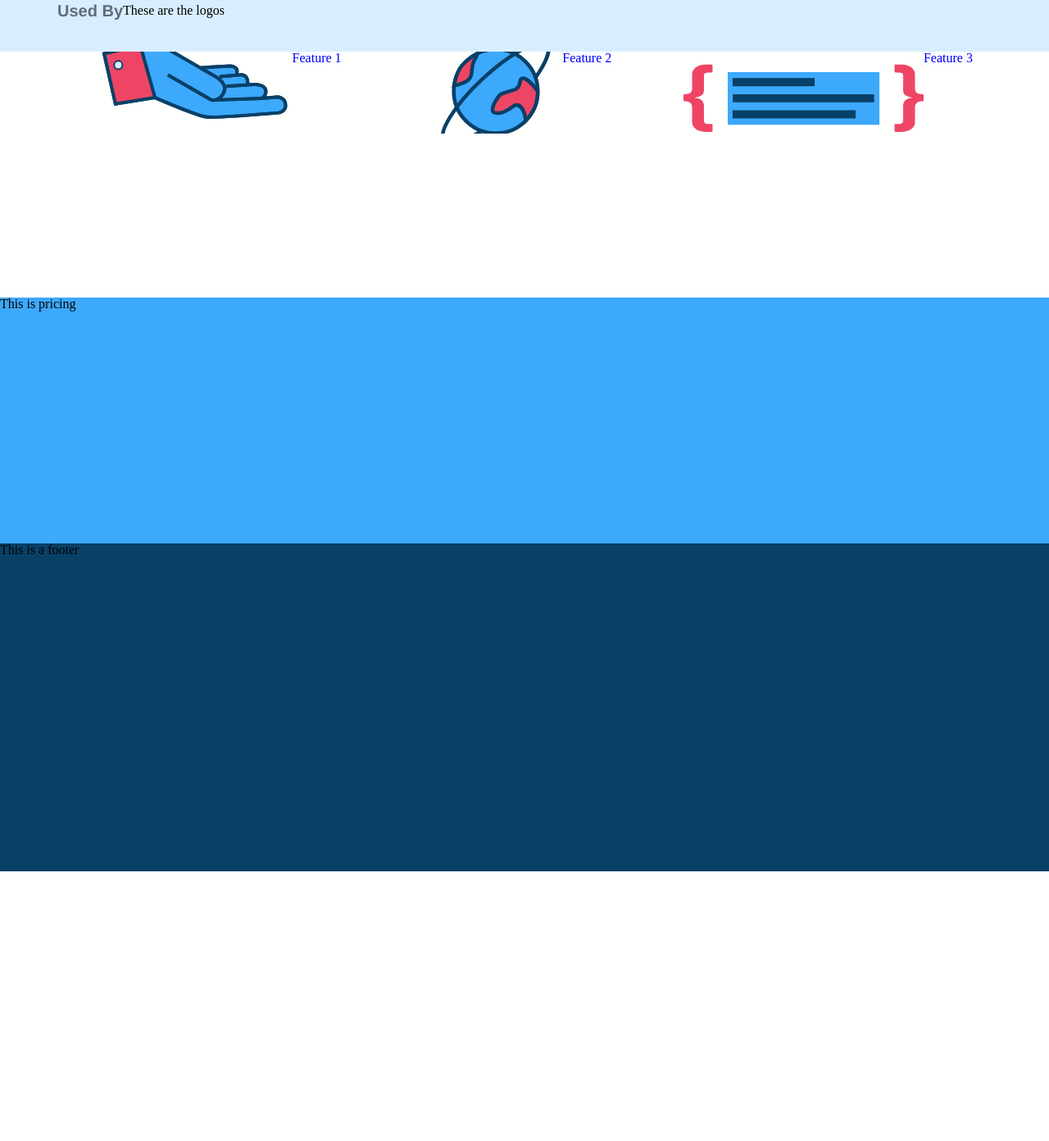
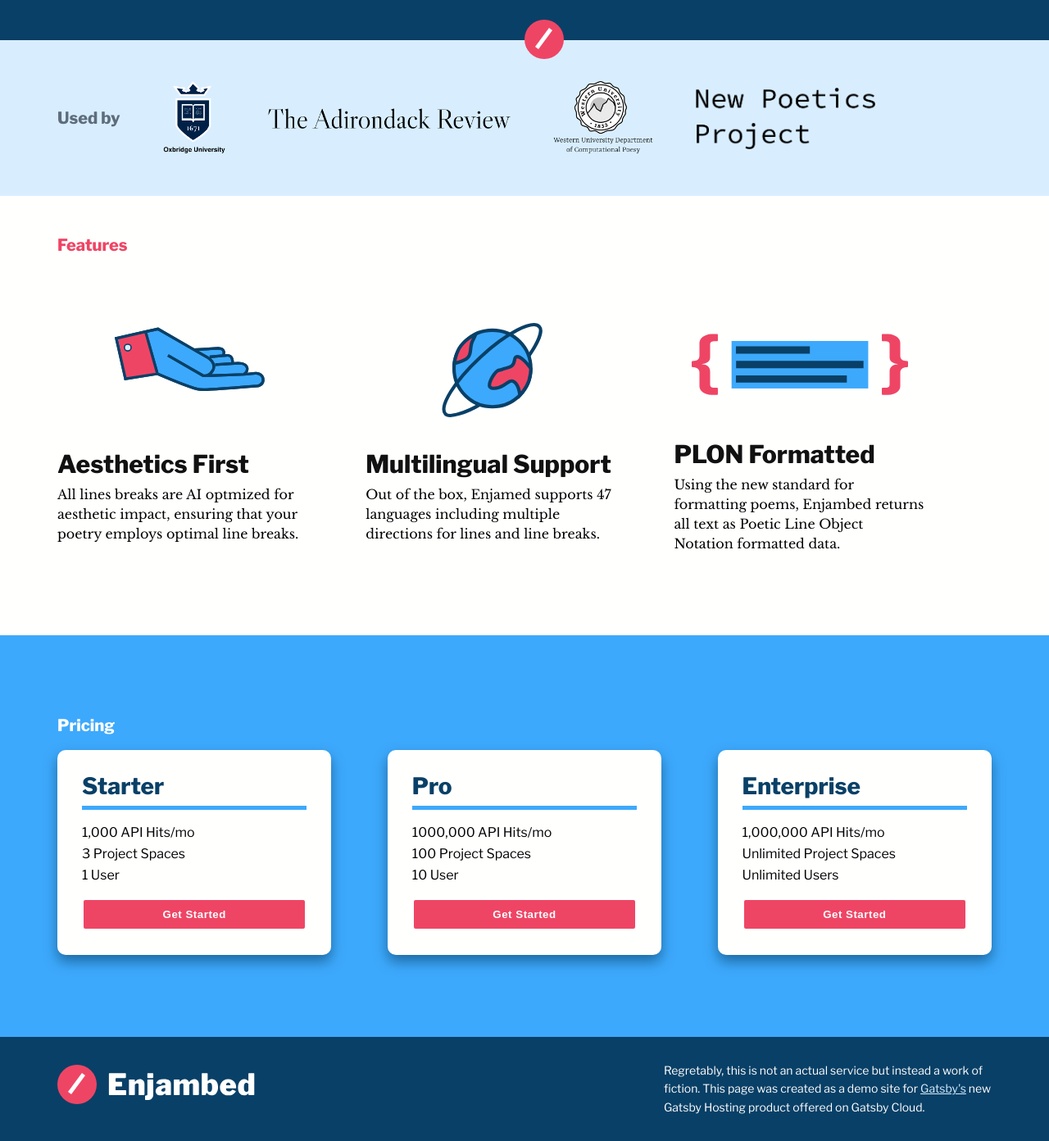
Before and after one commit to jsumnersmith/enjambed-marketing, a Gatsby site: page / in a window 1280 px wide. Shown: the part 531-1923 px from the top of the page at 82% size. Before the commit the page ends 1594 px from the top, so only its background shows below. Built offline with nearby package versions, Linux system fonts and the light colour scheme; Gatsby itself is replaced by a stand-in of ours.

Commit message:
Second pass.'

```diff
--- a/package.json
+++ b/package.json
@@ -19,6 +19,8 @@
     "babel-plugin-styled-components": "^1.12.0",
     "gatsby": "^2.32.3",
     "gatsby-plugin-image": "^0.7.1",
+    "gatsby-plugin-manifest": "^2.12.0",
+    "gatsby-plugin-prefetch-google-fonts": "^1.4.3",
     "gatsby-plugin-sharp": "^2.14.1",
     "gatsby-plugin-styled-components": "^3.10.0",
     "gatsby-source-filesystem": "^2.11.0",
--- /dev/null
+++ b/src/components/Button.js
@@ -0,0 +1,21 @@
+import styled from 'styled-components';
+import { rgba } from 'polished';
+
+const Button = styled.button`
+  outline: none;
+  background: ${({theme})=> theme.colors.red};
+  padding: ${({theme})=> `${theme.spacing[2]}px ${theme.spacing[3]}px`};
+  // height: 100%;
+  border: ${({theme}) => `2px solid ${theme.colors.white}`};
+  color: ${({theme}) => theme.colors.white};
+  font-weight: 800;
+  letter-spacing: .5px;
+  border-radius: 4px;
+  transition: background .2s ease-in-out;
+  &:hover {
+    cursor: pointer;
+    background: ${({theme}) => rgba(theme.colors.red, .9)};
+  }
+`;
+
+export default Button;
--- a/src/components/Features.js
+++ b/src/components/Features.js
@@ -2,37 +2,57 @@
 import styled from 'styled-components';
 import { StaticImage } from 'gatsby-plugin-image';
 
-
 const Header = () => (
   <Wrapper>
     <Inner>
+      <SectionTitle>Features</SectionTitle>
+      <Row>
         <FeatureWrapper>
+          <FeatureImage>
             <StaticImage
               src="../images/hand.svg"
-          layout="constrained"
-          width={400}
-          height={200}
+              loading="eager"
+              layout="fixed"
+              width={250}
+              height={175}
+              objectFit="contain"
+              placeholder="blurred"
             />
-        <h3>Feature 1</h3>
+          </FeatureImage>
+          <FeatureTitle>Aesthetics First</FeatureTitle>
+          <p>All lines breaks are AI optmized for aesthetic impact, ensuring that your poetry employs optimal line breaks.</p>
         </FeatureWrapper>
         <FeatureWrapper>
+          <FeatureImage>
             <StaticImage
               src="../images/world.svg"
-          layout="constrained"
-          width={400}
-          height={200}
+              layout="fixed"
+              loading="eager"
+              width={150}
+              height={150}
+              objectFit="contain"
+              placeholder="blurred"
             />
-        <h3>Feature 2</h3>
+          </FeatureImage>
+          <FeatureTitle>Multilingual Support</FeatureTitle>
+          <p>Out of the box, Enjamed supports 47 languages including multiple directions for lines and line breaks.</p>
         </FeatureWrapper>
         <FeatureWrapper>
+          <FeatureImage>
             <StaticImage
               src="../images/code.svg"
-          layout="constrained"
-          width={400}
-          height={200}
+              layout="fixed"
+              loading="eager"
+              width={293}
+              height={100}
+              objectFit="contain"
+              placeholder="blurred"
             />
-        <h3>Feature 3</h3>
+          </FeatureImage>
+          <FeatureTitle>PLON Formatted</FeatureTitle>
+          <p>Using the new standard for formatting poems, Enjambed returns all text as Poetic Line Object Notation formatted data.</p>
         </FeatureWrapper>
+      </Row>
     </Inner>
   </Wrapper>
 );
@@ -40,7 +60,7 @@
 const Wrapper = styled.div`
   background: ${({theme}) => theme.colors.white};
   width: 100%;
-  min-height: 300px;
+  height: 100%;
 `;
 
 const Inner = styled.div`
@@ -49,18 +69,46 @@
   max-width: 95%;
   width: 1140px;
   height: 100%;
-  padding-top: ${({theme}) => theme.spacing[3]};
-  padding-bottom: ${({theme}) => theme.spacing[3]};
+  padding-top: ${({theme}) => theme.spacing[5]}px;
+  padding-bottom: ${({theme}) => theme.spacing[6]}px;
+`;
+
+const SectionTitle = styled.h3`
+  font-family: ${({theme}) => theme.fonts.sans};
+  font-size: 20px;
+  font-weight: 800;
+  color: ${({theme}) => theme.colors.red};
+  margin-bottom: ${({theme}) => theme.spacing[4]}px;
+`;
+
+const Row = styled.div`
   display: flex;
+  align-items: center;
+`
+
+const FeatureWrapper = styled.div`
+  dos[;a]
+  justify-content: center;
+  width: 27%;
+  & > * { width: 100%; }
+  & + & { margin-left: 6%;}
+  & p { line-height: 1.5; font-family: ${({theme}) => theme.fonts.serif}; font-size: 16px; }
+`;
+
+const FeatureImage = styled.div`
+  height: 200px;
+  width: 100%;
+  display: flex;
+  justify-content: center;
   align-items: center;
 `;
 
-const FeatureWrapper = styled.div`
-  display: flex;
-  justify-content: center;
-  width: 33%;
-  height: 100px;
-  color: blue;
-`
+const FeatureTitle = styled.h3`
+  color: ${({theme})=>theme.colors.black};
+  font-size: 30px;
+  font-weight: 800;
+  font-family: ${({theme})=>theme.fonts.sans};
+  margin-bottom: ${({theme})=> theme.spacing[2]}px;
+`;
 
 export default Header;
--- a/src/components/Footer.js
+++ b/src/components/Footer.js
@@ -1,16 +1,42 @@
 import React from 'react';
 import styled from 'styled-components';
+import Logo from './Logo';
+
+
+
+const Header = () => (
+  <Wrapper>
+    <Inner>
+      <Logo/>
+      <FooterText>Regretably, this is not an actual service but instead a work of fiction. This page was created as a demo site for <a href="https://gatsbyjs.com">Gatsby's</a> new Gatsby Hosting product offered on Gatsby Cloud.</FooterText>
+    </Inner>
+  </Wrapper>
+);
 
 const Wrapper = styled.div`
   background: ${({theme}) => theme.colors.blue};
   width: 100%;
-  min-height: 50vh;
 `
+const Inner = styled.div`
+  margin-left: auto;
+  margin-right: auto;
+  max-width: 95%;
+  width: 1140px;
+  height: 100%;
+  padding-top: ${({theme}) => theme.spacing[4]}px;
+  padding-bottom: ${({theme}) => theme.spacing[4]}px;
+  display: flex;
+  align-items: flex-start;
+  justify-content: space-between;
+`;
 
-const Header = () => (
-  <Wrapper>
-    This is a footer
-  </Wrapper>
-);
+const FooterText = styled.p`
+  color: ${({theme})=> theme.colors.white};
+  font-family: ${({theme})=> theme.fonts.sans};
+  line-height: 1.6;
+  width: 400px;
+  font-size: 14px;
+  a { color: ${({theme}) => theme.colors.skyBlue}; }
+`;
 
 export default Header;
--- a/src/components/Header.js
+++ b/src/components/Header.js
@@ -1,14 +1,14 @@
 import React from 'react';
 import styled from 'styled-components';
-import { rgba } from 'polished';
 import Logo from './Logo';
+import Button from './Button';
 
 const Header = () => (
   <Wrapper>
     <Inner>
       <Row>
         <Logo />
-        <Button>Get Started</Button>
+        <Button style={{height: "100%"}}>Get Started</Button>
       </Row>
       <Row>
         <div>
@@ -41,7 +41,7 @@
 const Wrapper = styled.div`
   background: ${({theme}) => theme.colors.blue};
   width: 100%;
-  min-height: 50vh;
+  min-height: 580px;
   overflow: hidden;
 `;
 
@@ -60,22 +60,6 @@
   justify-content: space-between;
   & + & { margin-top: ${({theme}) => theme.spacing[5]}px;}
 `;
-const Button = styled.button`
-  outline: none;
-  background: ${({theme})=> theme.colors.red};
-  padding: ${({theme})=> `${theme.spacing[2]}px ${theme.spacing[3]}px`};
-  height: 100%;
-  border: ${({theme}) => `2px solid ${theme.colors.white}`};
-  color: ${({theme}) => theme.colors.white};
-  font-weight: bold;
-  letter-spacing: .5px;
-  border-radius: 4px;
-  transition: background .2s ease-in-out;
-  &:hover {
-    cursor: pointer;
-    background: ${({theme}) => rgba(theme.colors.red, .9)};
-  }
-`;
 
 const SmallTitle = styled.h4`
   color: ${({theme}) => theme.colors.white};
@@ -89,7 +73,7 @@
 const TagLine = styled.h3`
   color: ${({theme}) => theme.colors.white};
   font-family: ${({theme}) => theme.fonts.sans};
-  font-weight: 700;
+  font-weight: 800;
   font-size: 96px;
   max-width: 70%;
   position: relative;
--- a/src/components/Logo.js
+++ b/src/components/Logo.js
@@ -1,9 +1,9 @@
 import React from 'react';
-import { StaticImage } from 'gatsby-plugin-image';
+import logo from "../images/logo.svg";
 
 const Logo = () => (
-  <StaticImage
-    src="../images/logo.svg"
+  <img
+    src={logo}
     alt="Circled Slash Mark with Enjambed Wordmark"
   />
 );
--- a/src/components/LogoStrip.js
+++ b/src/components/LogoStrip.js
@@ -1,14 +1,20 @@
 import React from 'react';
 import styled from 'styled-components';
 import { StaticImage } from 'gatsby-plugin-image';
-
+import adirondack from '../images/adirondack.png';
+import oxbridge from '../images/oxbridge.png';
+import poetics from '../images/poetics.png';
+import western from '../images/western.png';
 
 const Header = () => (
   <Wrapper>
     <Mark><StaticImage src="../images/mark.svg"/></Mark>
     <Inner>
-      <Label>Used By</Label>
-      <div>These are the logos</div>
+      <Label>Used by</Label>
+      <img src={oxbridge} alt="Oxbridge University" style={{height: 90}}/>
+      <img src={adirondack} alt="The Adirondack Review" style={{height: 25}} />
+      <img src={western} alt="Western University Department of Computational Poesy" style={{height: 90}}/>
+      <img src={poetics} alt="New Poetics Project"/>
     </Inner>
   </Wrapper>
 );
@@ -17,7 +23,6 @@
   position: relative;
   background: ${({theme}) => theme.colors.skyBlue};
   width: 100%;
-  height: 100px;
 `;
 
 const Inner = styled.div`
@@ -26,10 +31,15 @@
   max-width: 95%;
   width: 1140px;
   height: 100%;
-  padding-top: ${({theme}) => theme.spacing[3]};
-  padding-bottom: ${({theme}) => theme.spacing[3]};
+  padding-top: ${({theme}) => theme.spacing[5]}px;
+  padding-bottom: ${({theme}) => theme.spacing[5]}px;
   display: flex;
   align-items: center;
+  img {
+    height: 75px;
+    width: auto;
+    margin-left: 50px;
+  }
 `;
 
 const Mark = styled.div`
@@ -43,7 +53,7 @@
   font-family: ${({theme}) => theme.fonts.sans};
   color: ${({theme}) => theme.colors.gray};
   font-size: 20px;
-  font-weight: 900;
+  font-weight: 800;
   flex-grow:
 `;
 
--- a/src/components/Pricing.js
+++ b/src/components/Pricing.js
@@ -1,16 +1,95 @@
 import React from 'react';
 import styled from 'styled-components';
+import Button from './Button';
+import { rgba } from 'polished';
+
+const Header = () => (
+  <Wrapper>
+    <Inner>
+      <Label>Pricing</Label>
+      <CardWrapper>
+        <PriceCard>
+          <PriceTitle>Starter</PriceTitle>
+          <ul>
+            <li>1,000 API Hits/mo</li>
+            <li>3 Project Spaces</li>
+            <li>1 User</li>
+          </ul>
+          <Button style={{display: 'block', width: "100%"}}>Get Started</Button>
+        </PriceCard>
+        <PriceCard>
+          <PriceTitle>Pro</PriceTitle>
+          <ul>
+            <li>1000,000 API Hits/mo</li>
+            <li>100 Project Spaces</li>
+            <li>10 User</li>
+          </ul>
+          <Button style={{display: 'block', width: "100%"}}>Get Started</Button>
+        </PriceCard>
+        <PriceCard>
+          <PriceTitle>Enterprise</PriceTitle>
+          <ul>
+            <li>1,000,000 API Hits/mo</li>
+            <li>Unlimited Project Spaces</li>
+            <li>Unlimited Users</li>
+          </ul>
+          <Button style={{display: 'block', width: "100%"}}>Get Started</Button>
+        </PriceCard>
+      </CardWrapper>
+    </Inner>
+  </Wrapper>
+);
 
 const Wrapper = styled.div`
   background: ${({theme}) => theme.colors.lightBlue};
   width: 100%;
   min-height: 300px;
+`;
+
+const Inner = styled.div`
+  margin-left: auto;
+  margin-right: auto;
+  max-width: 95%;
+  width: 1140px;
+  height: 100%;
+  padding-top: ${({theme}) => theme.spacing[6]}px;
+  padding-bottom: ${({theme}) => theme.spacing[6]}px;
+`;
+
+const Label = styled.h3`
+  color: white;
+  font-family: ${({theme})=>theme.fonts.sans};
+  font-size: 20px;
+  font-weight: 800;
+  margin-bottom: ${({theme})=> theme.spacing[3]}px;
+`;
+
+const PriceCard = styled.div`
+  background: ${({theme}) => theme.colors.white};
+  border-radius: 10px;
+  width: 27%;
+  padding: ${({theme}) => theme.spacing[4]}px;
+  box-shadow: ${({theme}) => `0px 8px 16px ${rgba(theme.colors.blue, .6)}`};
+  & + & { margin-left: 6%; }
+  ul  {
+    margin-bottom: ${({theme}) => theme.spacing[3]}px;
+    font-family: ${({theme}) => theme.fonts.sans};
+  }
+  li + li { margin-top: ${({theme}) => theme.spacing[2]}px; }
+`;
+
+const PriceTitle = styled.h4`
+  color: ${({theme}) => theme.colors.blue};
+  font-size: 28px;
+  font-weight: 800;
+  font-family: ${({theme}) => theme.fonts.sans};
+  padding-bottom: ${({theme}) => theme.spacing[2]}px;
+  margin-bottom: ${({theme}) => theme.spacing[3]}px;
+  border-bottom: solid 5px ${({theme}) => theme.colors.lightBlue};
 `
 
-const Header = () => (
-  <Wrapper>
-    This is pricing
-  </Wrapper>
-);
+const CardWrapper = styled.div`
+  display: flex;
+`;
 
 export default Header;
--- a/src/theme.js
+++ b/src/theme.js
@@ -13,5 +13,5 @@
     serif: '"Libre Baskerville", Georgia, serif;',
     sans: '"Libre Franklin", Helvetica, sans-serif;'
   },
-  spacing: [3, 5, 10, 20, 30, 50]
+  spacing: [3, 5, 10, 20, 30, 50, 100]
 }
```
Also changed, not shown: gatsby-config.js (+26 -2 lines), src/images/adirondack.png (added), src/images/oxbridge.png (added), src/images/poetics.png (added), src/images/western.png (added), 1 other file. Lines whose indentation alone changed are shown as unchanged.
